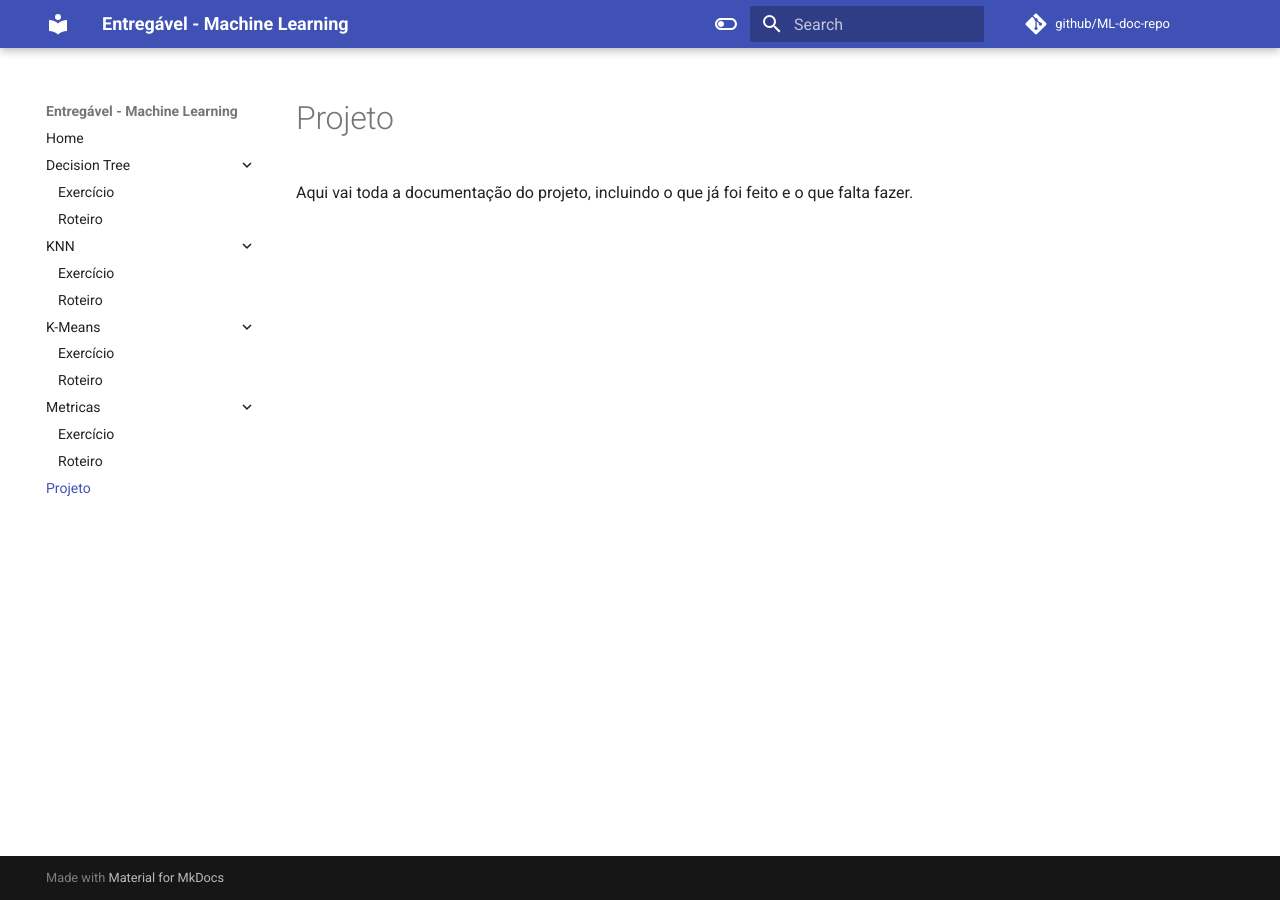
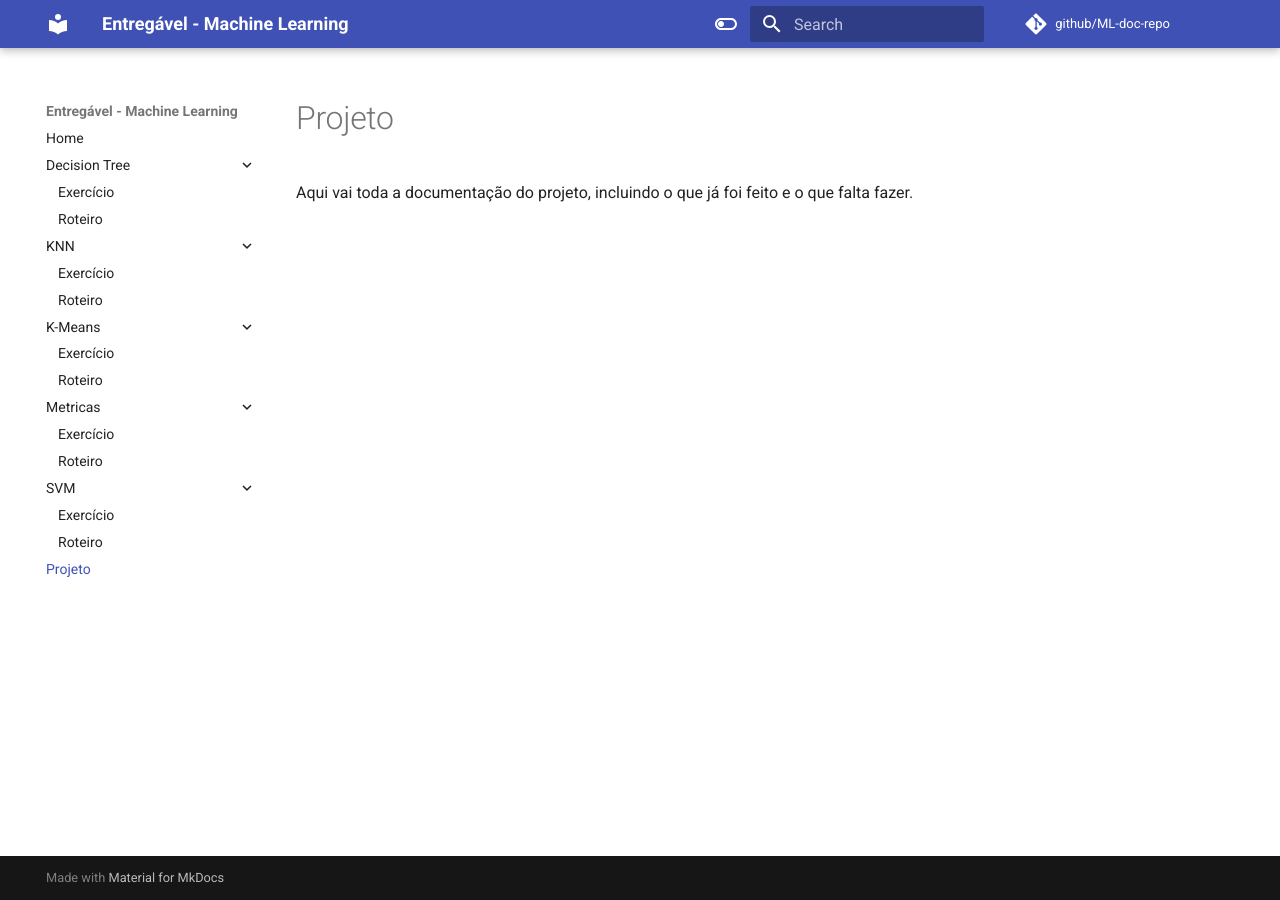
Before and after one commit to araujozb/ML-doc-repo, an MkDocs documentation site: the page built from docs/projeto/main.md, in a window 1280 px wide. Built offline with MkDocs 1.6.1 and Material for MkDocs 9.7.7, drawn with Linux system fonts in a browser that asks for light colours; comment, search, counter and statistics services are not loaded.

Commit message:
PATHHHHHHHH SEMPRE ESQUECO

```diff
--- a/mkdocs.yml
+++ b/mkdocs.yml
@@ -148,5 +148,7 @@ nav:
   - Metricas:
     - Exercício: ./metricas/exercicio/main.md
     - Roteiro: ./metricas/roteiro/main.md
-
+  - SVM:
+    - Exercício: ./svm/exercicio/main.md
+    - Roteiro: ./svm/roteiro/main.md
   - Projeto: ./projeto/main.md
```
